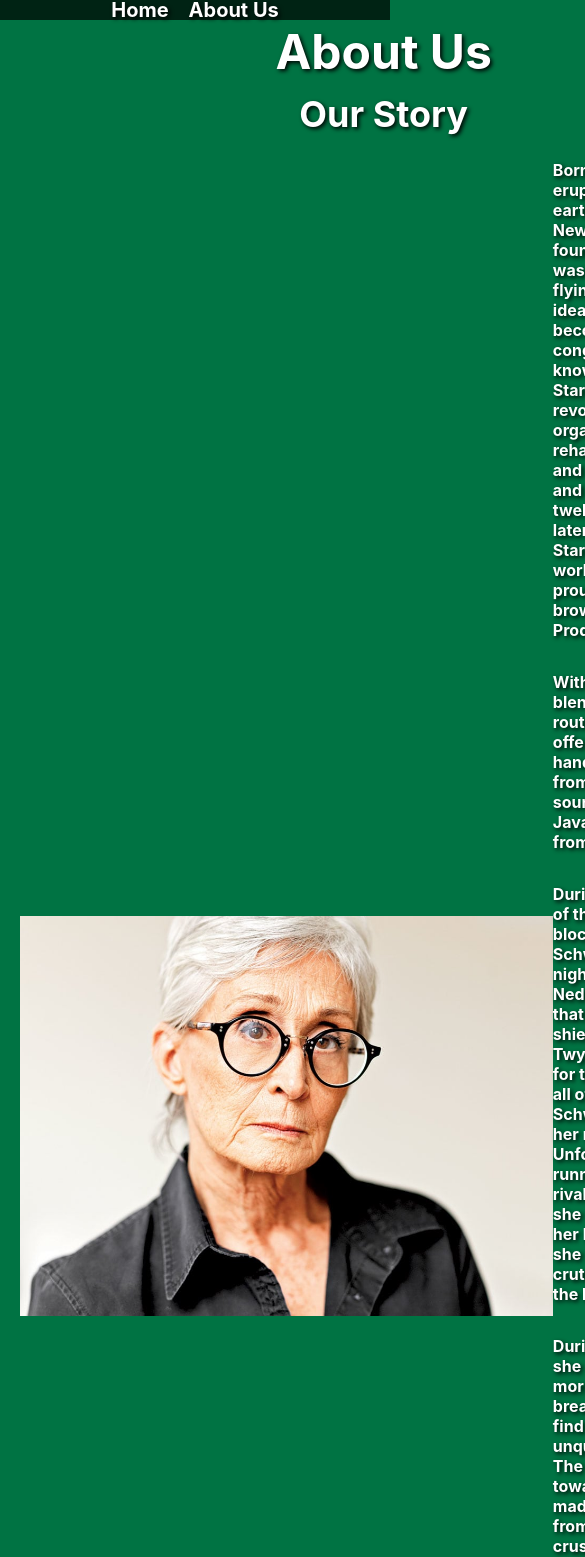
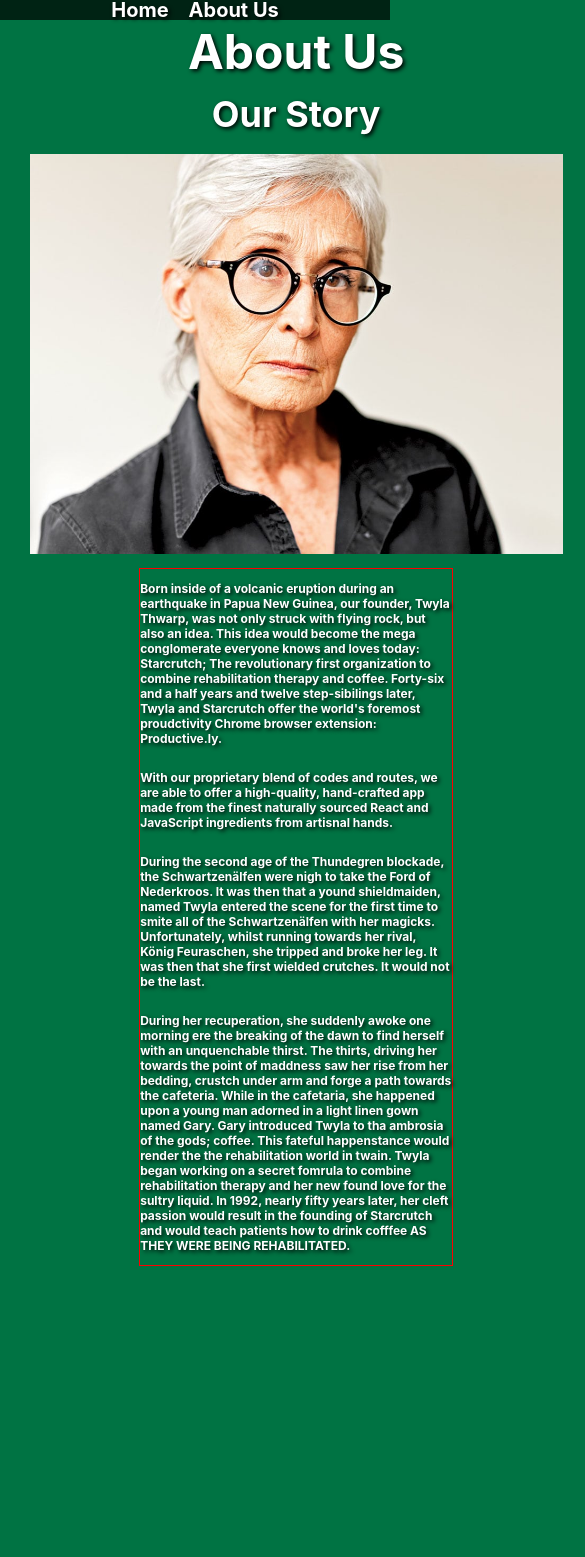
Before and after one commit to aawferris/producetive.ly, a React (Create React App) app in the folder productive.ly/: page /About in a window 390 px wide. Shown: the top 1557 px of the page, 585 px wide, since content can reach past the window. After the commit the page ends 1266 px from the top, so only its background shows below. Built offline with nearby package versions, Linux system fonts and the light colour scheme.

Commit message:
add media query to about page

```diff
--- a/productive.ly/src/Component_Library/About.jsx
+++ b/productive.ly/src/Component_Library/About.jsx
@@ -13,7 +13,7 @@ function About() {
         <img src='./twyla.jpg' alt='business-y twyla' height='400px' width='auto'/>
       </div>
       <article id='as-article'>
-        <p>
+        <p className="p-art">
           Born inside of a volcanic eruption during an earthquake in Papua New Guinea,
           our founder, Twyla Thwarp, was not only struck with flying rock, but also an idea.
           This idea would become the mega conglomerate everyone knows and loves today: <strong>Starcrutch</strong>;
@@ -21,16 +21,16 @@ function About() {
           and twelve step-sibilings later, Twyla and Starcrutch offer the world's foremost proudctivity
           Chrome browser extension: <strong>Productive.ly</strong>.
         </p>
-        <p>With our proprietary blend of codes and routes,
+        <p className="p-art">With our proprietary blend of codes and routes,
         we are able to offer a high-quality, hand-crafted app made from the finest
           naturally sourced React and JavaScript ingredients from artisnal hands.</p>
-        <p>
+        <p className="p-art">
           During the second age of the Thundegren blockade, the Schwartzenälfen were nigh to take the Ford of Nederkroos.
           It was then that a yound shieldmaiden, named Twyla entered the scene for the first time to smite all of the Schwartzenälfen with her magicks.
           Unfortunately, whilst running towards her rival, König Feuraschen, she tripped and broke her leg.  It was then that she first wielded crutches.
            <strong> It would not be the last.</strong>
         </p>
-        <p>
+        <p className="p-art">
           During her recuperation, she suddenly awoke one morning ere the breaking of the dawn to find herself with an unquenchable thirst.  The thirts, driving her towards
            the point of maddness saw her rise from her bedding, crustch under arm and forge a path towards the cafeteria. While in the cafetaria, she happened upon a young man
            adorned in a light linen gown named Gary.  Gary introduced Twyla to tha ambrosia of the gods; coffee.  This fateful happenstance would render the the
--- a/productive.ly/src/Style_Library/AboutStyle.css
+++ b/productive.ly/src/Style_Library/AboutStyle.css
@@ -35,12 +35,14 @@ p {
 #photo {
   grid-area: photo;
   align-self: center;
+  padding: 10px;
 }
 #as-article {
   grid-area: article;
   display: flex;
   flex-direction: column;
   width: 50vw;
+  border: 1px solid red;
 }
 #as-section {
   grid-area: section;
@@ -52,3 +54,29 @@ p {
 footer {
   grid-area: footer;
 }
+
+@media screen and (max-width: 1200px) {
+  #layout {
+    grid-template-areas:
+      "header"
+      "photo "
+      "article"
+      "section"
+      "footer";
+  }
+
+  #as-article {
+    width: 80vw;
+    margin: 0 auto;
+  }
+
+  #photo {
+    margin: 0 auto;
+  }
+}
+
+@media screen and (max-width: 750px) {
+  .p-art {
+    font-size: 12px;
+  }
+}
```
Also changed, not shown: productive.ly/src/Component_Library/HomePage.jsx (+4 -4 lines).
